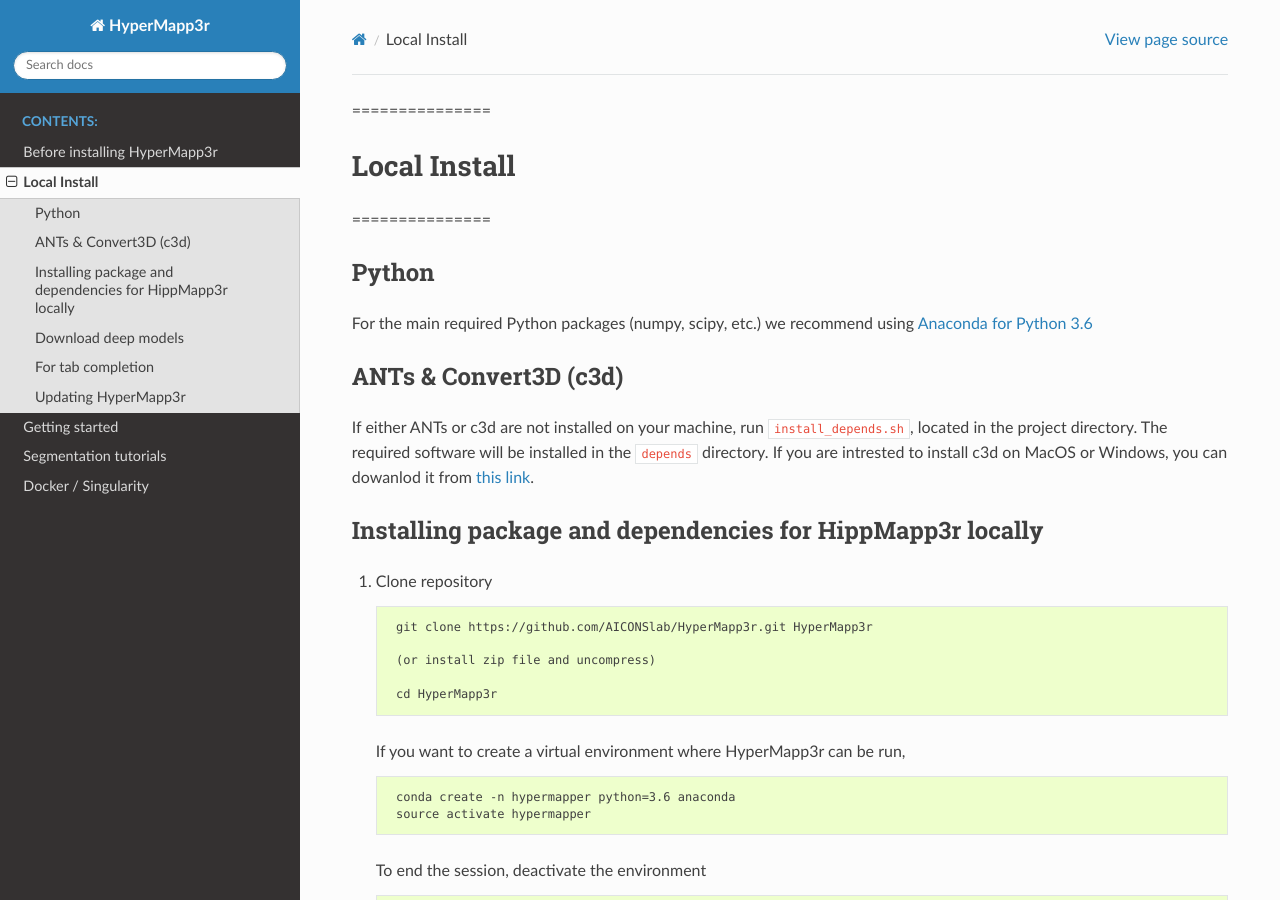
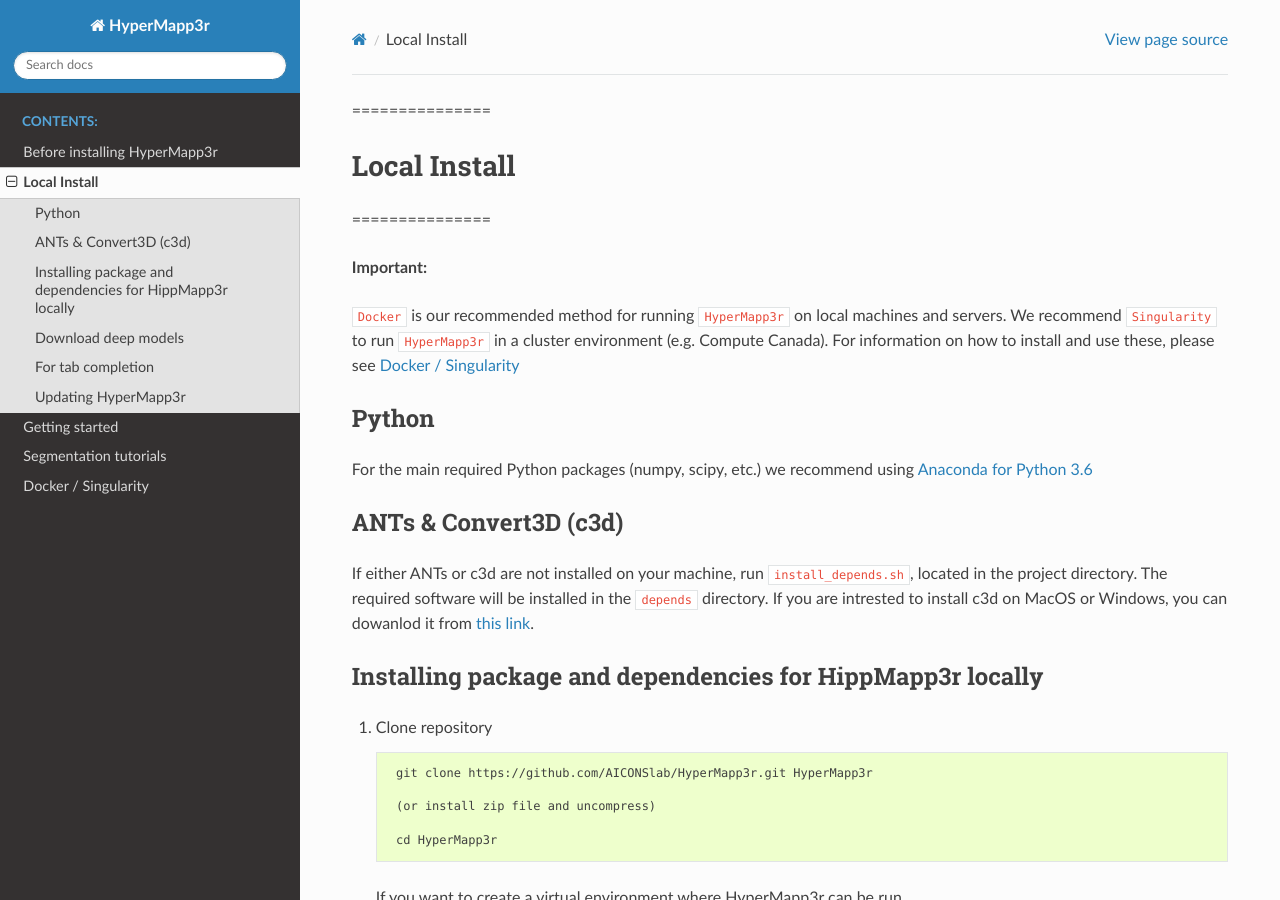
Before and after one commit to AICONSlab/HyperMapp3r, a Sphinx documentation site: the page built from docs/install.md, in a window 1280 px wide and 900 px high. Built offline with Sphinx 7.4.7 and the Read the Docs theme 2.0.0, drawn with Linux system fonts in a browser that asks for light colours.

Commit message:
Update install.md to recommend docker

```diff
--- a/docs/install.md
+++ b/docs/install.md
@@ -1,6 +1,13 @@
 ===============
 # Local Install
 ===============
+
+**Important:**
+
+   `Docker` is our recommended method for running `HyperMapp3r`
+   on local machines and servers. We recommend `Singularity` to run
+   `HyperMapp3r` in a cluster environment (e.g. Compute Canada).
+   For information on how to install and use these, please see [Docker / Singularity](https://github.com/AICONSlab/HyperMapp3r/edit/master/docs/docker.md)
 
 ## Python
 For the main required Python packages (numpy, scipy, etc.) we recommend using
```
